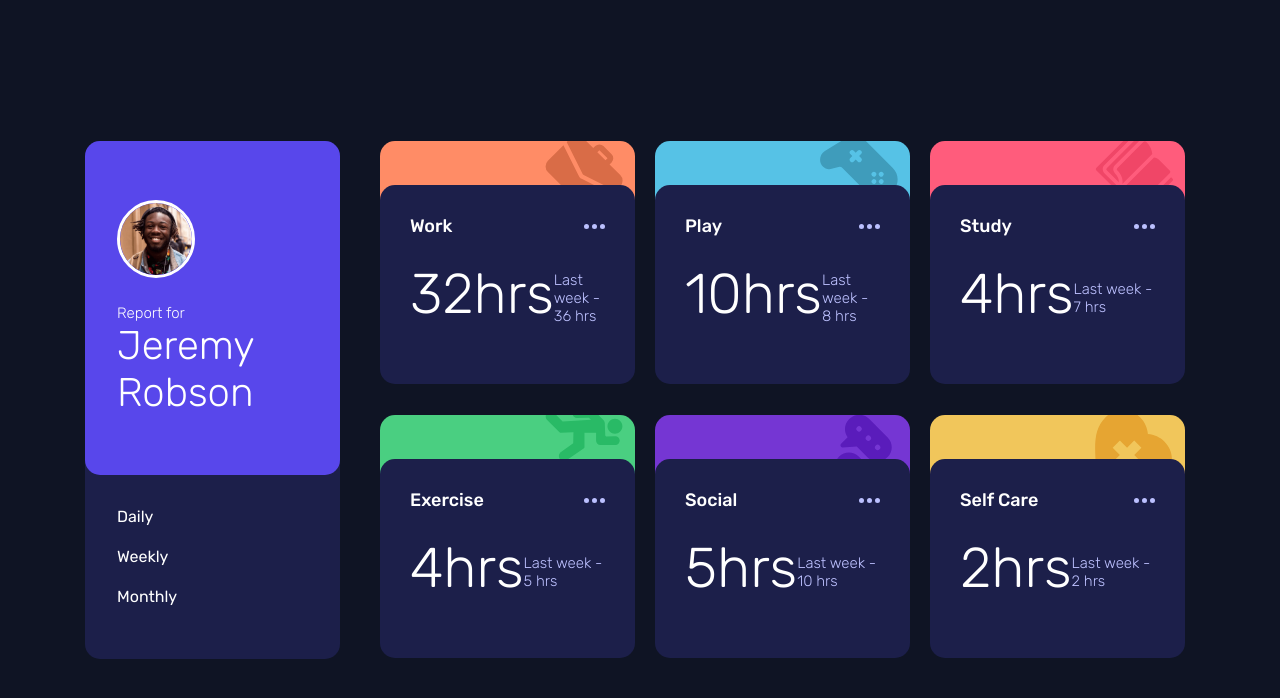
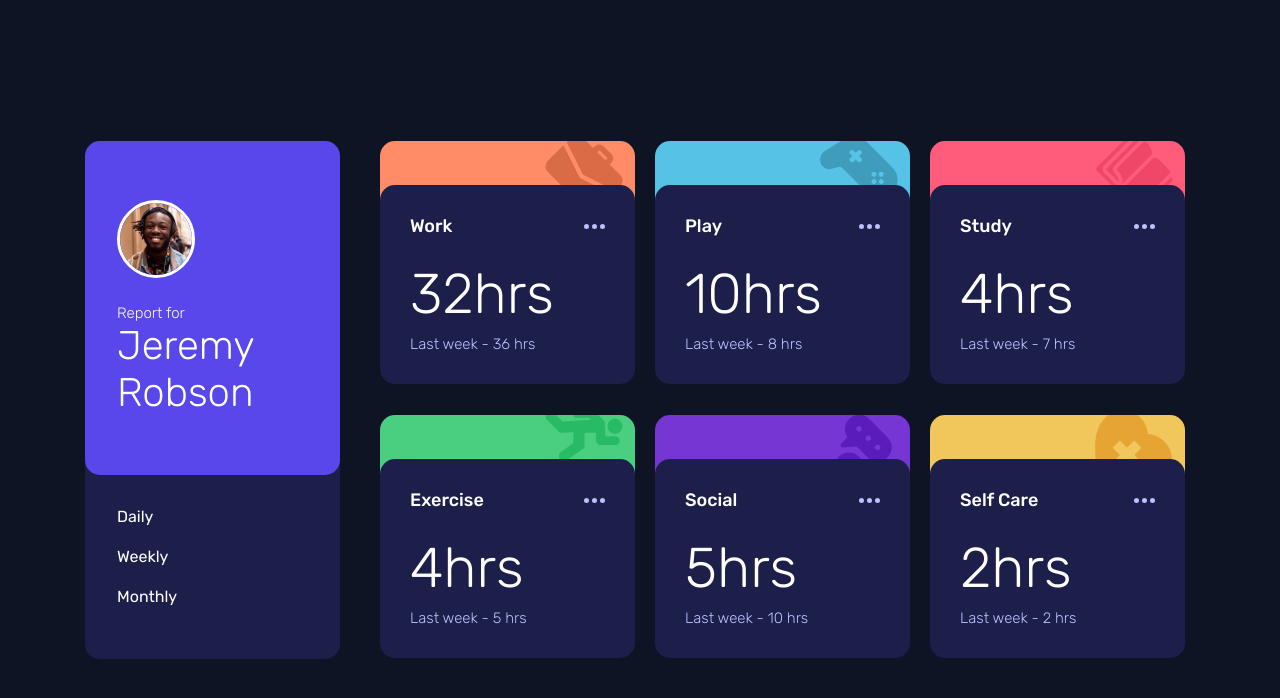
Before and after one commit to leeport511/time-tracking-dashboard, a website: page index.html in a window 1280 px wide. Drawn offline with Linux system fonts and the light colour scheme.

Commit message:
fixed data card position

```diff
--- a/sass/component/_index.scss
+++ b/sass/component/_index.scss
@@ -342,6 +342,9 @@ main {
 
                                     .time-card-hour {
 
+                                          display: flex;
+                                          flex-direction: column;
+                                          align-items: flex-start;
 
                                           #big-hour {
                                                 font-weight: 100;
```
Also changed, not shown: css/main.css, 1 other file.
